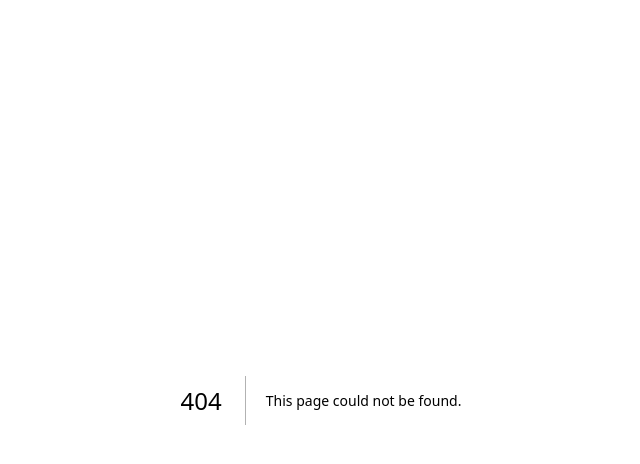
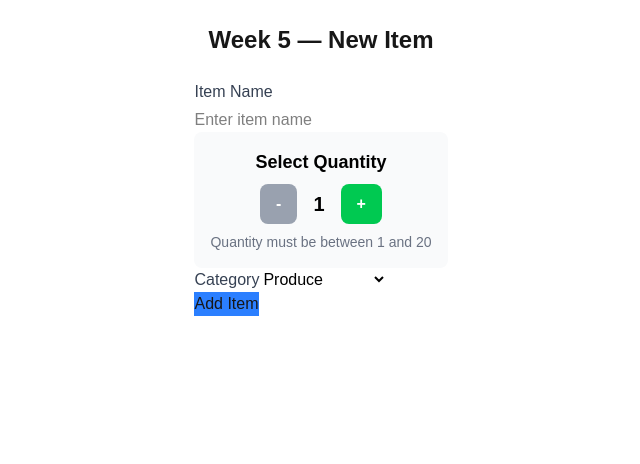
Before and after one commit to Jearoo/cprg306-assignments, a Next.js app: page /week-5 in a window 1280 px wide. Before the commit this address had no page. Shown: the top 464 px of the page, without its empty margins (319-959 px from the left). Built offline with nearby package versions, Linux system fonts and the light colour scheme.

Commit message:
added the parts needed for week 5, also changed new-item to fit with the requirements and added some styling so I could see the text better

```diff
--- a/app/page.js
+++ b/app/page.js
@@ -9,6 +9,7 @@
             <Link href="/week-2">Go to Week 2 → </Link>
             <Link href="/week-3">Go to Week 3 → </Link>
             <Link href="/week-4">Go to Week 4 → </Link>
+            <Link href="/week-5">Go to Week 5 → </Link>
       </nav>
     </main>
   );
--- /dev/null
+++ b/app/week-5/new-item.js
@@ -0,0 +1,127 @@
+"use client";
+
+import { useState } from "react";
+
+export default function NewItem() {
+  const [name, setName] = useState("");
+  const [quantity, setQuantity] = useState(1);
+  const [category, setCategory] = useState("produce");
+
+  const increment = () => {
+    setQuantity((prev) => (prev < 20 ? prev + 1 : prev));
+  };
+
+  const decrement = () => {
+    setQuantity((prev) => (prev > 1 ? prev - 1 : prev));
+  };
+
+  const handleSubmit = (e) => {
+    e.preventDefault();
+    const item = { name, quantity, category };
+
+    console.log("New Item:", item);
+    alert(
+      `Added Item:\n\nName: ${name}\nQuantity: ${quantity}\nCategory: ${category}`
+    );
+
+    setName("");
+    setQuantity(1);
+    setCategory("produce");
+  };
+
+  return (
+    <div className="bg-white">
+
+
+      <form onSubmit={handleSubmit} >
+        <div>
+          <label
+            htmlFor="name"
+            className="block font-medium text-gray-700 mb-1"
+          >
+            Item Name
+          </label>
+          <input
+            id="name"
+            type="text"
+            required
+            value={name}
+            onChange={(e) => setName(e.target.value)}
+            placeholder="Enter item name"
+            className="text-black"
+          />
+        </div>
+
+        <div className="flex flex-col items-center gap-2 p-4 bg-gray-50 rounded-lg">
+          <h2 className="text-lg font-semibold text-black">Select Quantity</h2>
+          <div className="flex items-center gap-4">
+            <button
+              type="button"
+              onClick={decrement}
+              disabled={quantity === 1}
+              className={`px-4 py-2 rounded-lg text-white font-bold ${
+                quantity === 1
+                  ? "bg-gray-400 cursor-not-allowed"
+                  : "bg-red-500 hover:bg-red-600"
+              }`}
+            >
+              -
+            </button>
+
+            <span className="text-xl font-bold text-black">{quantity}</span>
+
+            <button
+              type="button"
+              onClick={increment}
+              disabled={quantity === 20}
+              className={`px-4 py-2 rounded-lg text-white font-bold ${
+                quantity === 20
+                  ? "bg-gray-400 cursor-not-allowed"
+                  : "bg-green-500 hover:bg-green-600"
+              }`}
+            >
+              +
+            </button>
+          </div>
+          <p className="text-sm text-gray-500">
+            Quantity must be between 1 and 20
+          </p>
+        </div>
+
+        <div>
+          <label
+            htmlFor="category"
+            className="text-gray-700  "
+          >
+            Category
+          </label>
+          <select
+            id="category"
+            value={category}
+            onChange={(e) => setCategory(e.target.value)}
+            className="text-black"
+          >
+            <option value="produce">Produce</option>
+            <option value="dairy">Dairy</option>
+            <option value="bakery">Bakery</option>
+            <option value="meat">Meat</option>
+            <option value="frozen foods">Frozen Foods</option>
+            <option value="canned goods">Canned Goods</option>
+            <option value="dry goods">Dry Goods</option>
+            <option value="beverages">Beverages</option>
+            <option value="snacks">Snacks</option>
+            <option value="household">Household</option>
+            <option value="other">Other</option>
+          </select>
+        </div>
+
+        <button
+          type="submit"
+          className="bg-blue-500"
+        >
+          Add Item
+        </button>
+      </form>
+    </div>
+  );
+}
--- /dev/null
+++ b/app/week-5/page.js
@@ -0,0 +1,10 @@
+import NewItem from "./new-item";
+
+export default function Page() {
+  return (
+    <main className="flex flex-col items-center min-h-screen p-6">
+      <h1 className="text-2xl font-bold mb-6">Week 5 — New Item</h1>
+      <NewItem />
+    </main>
+  );
+}
```
